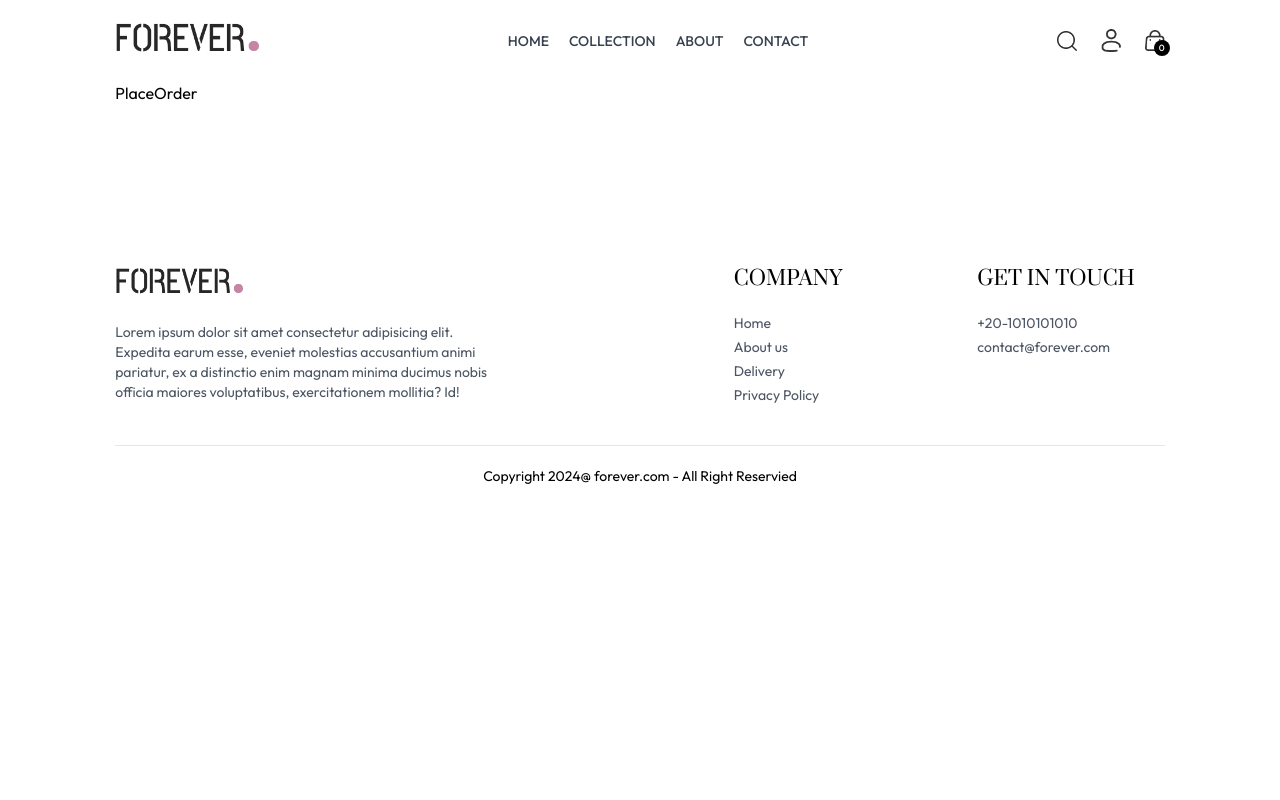
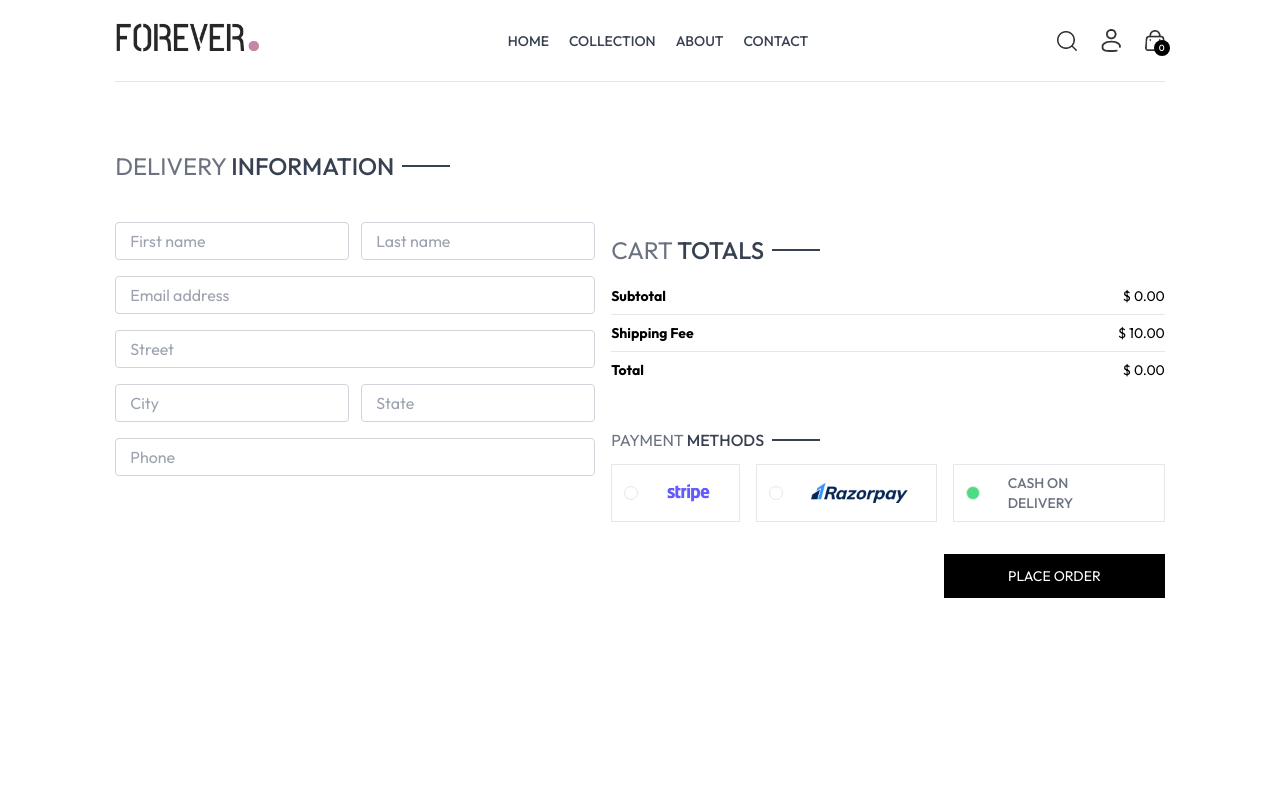
Before and after one commit to mohamedQadryAhmed/Clothing-shop, a React (Vite) app: page /place-order in a window 1280 px wide. Shown: the top 800 px of the page. Built offline with nearby package versions, Linux system fonts and the light colour scheme.

Commit message:
design place orders page

```diff
--- a/src/pages/PlaceOrder.jsx
+++ b/src/pages/PlaceOrder.jsx
@@ -1,9 +1,116 @@
-import React from 'react'
+import React, { useContext, useState } from "react";
+import Title from "../components/Title";
+import CartTotal from "../components/CartTotal";
+import { assets } from "../assets/frontend_assets/assets";
+import { ShopContext } from "../context/ShopContext";
 
 function PlaceOrder() {
+  const [method, setMethod] = useState("cod");
+  const { navigate } = useContext(ShopContext);
+
   return (
-    <div>PlaceOrder</div>
-  )
+    <section className="flex flex-col sm:flex-row justify-between gap-4 pt-5 sm:pt-14 min-h-[80vh] border-t">
+      {/* ------- Left Side ---------------- */}
+      <div className="flex flex-col gap-4 w-full sm:max-w-[480px]">
+        <div className="text-xl sm:text-2xl my-3">
+          <Title text1={"Delivery"} text2={"Information"} />
+        </div>
+        <div className="flex gap-3">
+          <input
+            className="border border-gray-300 rounded py-1.5 px-3.5 w-full"
+            type="text"
+            placeholder="First name"
+          />
+          <input
+            className="border border-gray-300 rounded py-1.5 px-3.5 w-full"
+            type="text"
+            placeholder="Last name"
+          />
+        </div>
+        <input
+          className="border border-gray-300 rounded py-1.5 px-3.5 w-full"
+          type="email"
+          placeholder="Email address"
+        />
+        <input
+          className="border border-gray-300 rounded py-1.5 px-3.5 w-full"
+          type="text"
+          placeholder="Street"
+        />
+        <div className="flex gap-3">
+          <input
+            className="border border-gray-300 rounded py-1.5 px-3.5 w-full"
+            type="text"
+            placeholder="City"
+          />
+          <input
+            className="border border-gray-300 rounded py-1.5 px-3.5 w-full"
+            type="text"
+            placeholder="State"
+          />
+        </div>
+        <input
+          className="border border-gray-300 rounded py-1.5 px-3.5 w-full"
+          type="number"
+          placeholder="Phone"
+        />
+      </div>
+      {/* -------------- Right Side ------------ */}
+      <div className="mt-8">
+        <div className="mt-16 min-w-80">
+          <CartTotal />
+        </div>
+        <div className="mt-12">
+          <Title text1={"payment"} text2={"methods"} />
+          <div className="flex gap-4 flex-col lg:flex-row">
+            <div
+              onClick={() => setMethod("stripe")}
+              className="flex items-center gap-3 border p-2 px-3 cursor-pointer"
+            >
+              <p
+                className={`min-w-3.5 h-3.5 border rounded-full ${
+                  method === "stripe" ? "bg-green-400" : ""
+                }`}
+              ></p>
+              <img src={assets.stripe_logo} className="h-5 mx-4" alt="" />
+            </div>
+            <div
+              onClick={() => setMethod("razorpay")}
+              className="flex items-center gap-3 border p-2 px-3 cursor-pointer"
+            >
+              <p
+                className={`min-w-3.5 h-3.5 border rounded-full ${
+                  method === "razorpay" ? "bg-green-400" : ""
+                }`}
+              ></p>
+              <img src={assets.razorpay_logo} className="h-5 mx-4" alt="" />
+            </div>
+            <div
+              onClick={() => setMethod("cod")}
+              className="flex items-center gap-3 border p-2 px-3 cursor-pointer"
+            >
+              <p
+                className={`min-w-3.5 h-3.5 border rounded-full ${
+                  method === "cod" ? "bg-green-400" : ""
+                }`}
+              ></p>
+              <p className="text-gray-500 text-sm font-medium mx-4 uppercase">
+                Cash On Delivery
+              </p>
+            </div>
+          </div>
+          <div className="w-full text-end mt-8">
+            <button
+              onClick={() => navigate("/orders")}
+              className="bg-black text-white text-sm py-3 px-16 "
+            >
+              PLACE ORDER
+            </button>
+          </div>
+        </div>
+      </div>
+    </section>
+  );
 }
 
-export default PlaceOrder
+export default PlaceOrder;
```
